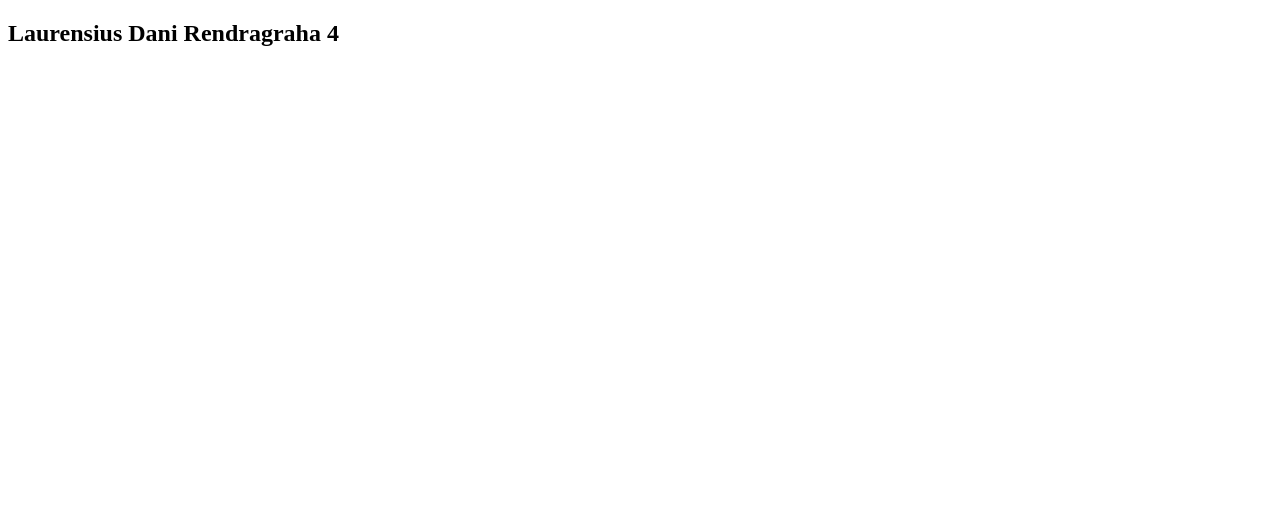
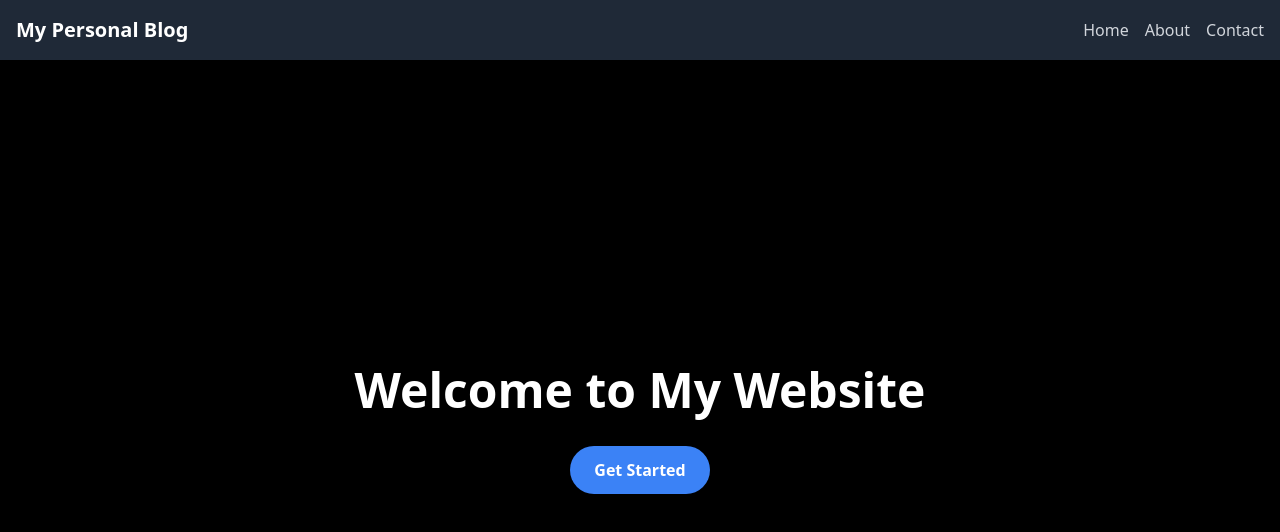
Before and after one commit to LaurensiusDani/belajargit, a plain HTML site: page index.html in a window 1280 px wide. Drawn offline with nearby package versions, Linux system fonts and the light colour scheme.

Commit message:
tambahan code dari kakaknya

```diff
--- a/index.html
+++ b/index.html
@@ -1,13 +1,35 @@
 <!DOCTYPE html>
 <html lang="en">
+
 <head>
     <meta charset="UTF-8">
     <meta name="viewport" content="width=device-width, initial-scale=1.0">
-    <title>Document</title>
+    <title>Navbar</title>
+    <link href="https://cdn.jsdelivr.net/npm/tailwindcss@2.2.19/dist/tailwind.min.css" rel="stylesheet">
 </head>
-<body>
-    <h2>
-        Laurensius Dani Rendragraha 4
-    </h2>
+
+<body class="bg-black flex flex-col justify-center h-screen">
+
+    <nav class="bg-gray-800 p-4">
+        <div class="container mx-auto flex justify-between items-center">
+            <div>
+                <span class="text-white text-xl font-semibold">My Personal Blog</span>
+            </div>
+            <div class="flex space-x-4">
+                <a href="#" class="text-gray-300 hover:text-white">Home</a>
+                <a href="#" class="text-gray-300 hover:text-white">About</a>
+                <a href="#" class="text-gray-300 hover:text-white">Contact</a>
+            </div>
+        </div>
+    </nav>
+
+    <div class="container mx-auto flex flex-col items-center justify-center h-screen">
+        <div class="text-center">
+            <h1 class="text-5xl text-white font-bold mb-8">Welcome to My Website</h1>
+            <button class="bg-blue-500 hover:bg-blue-700 text-white font-bold py-3 px-6 rounded-full">Get Started</button>
+        </div>
+    </div>
+
 </body>
+
 </html>
```
